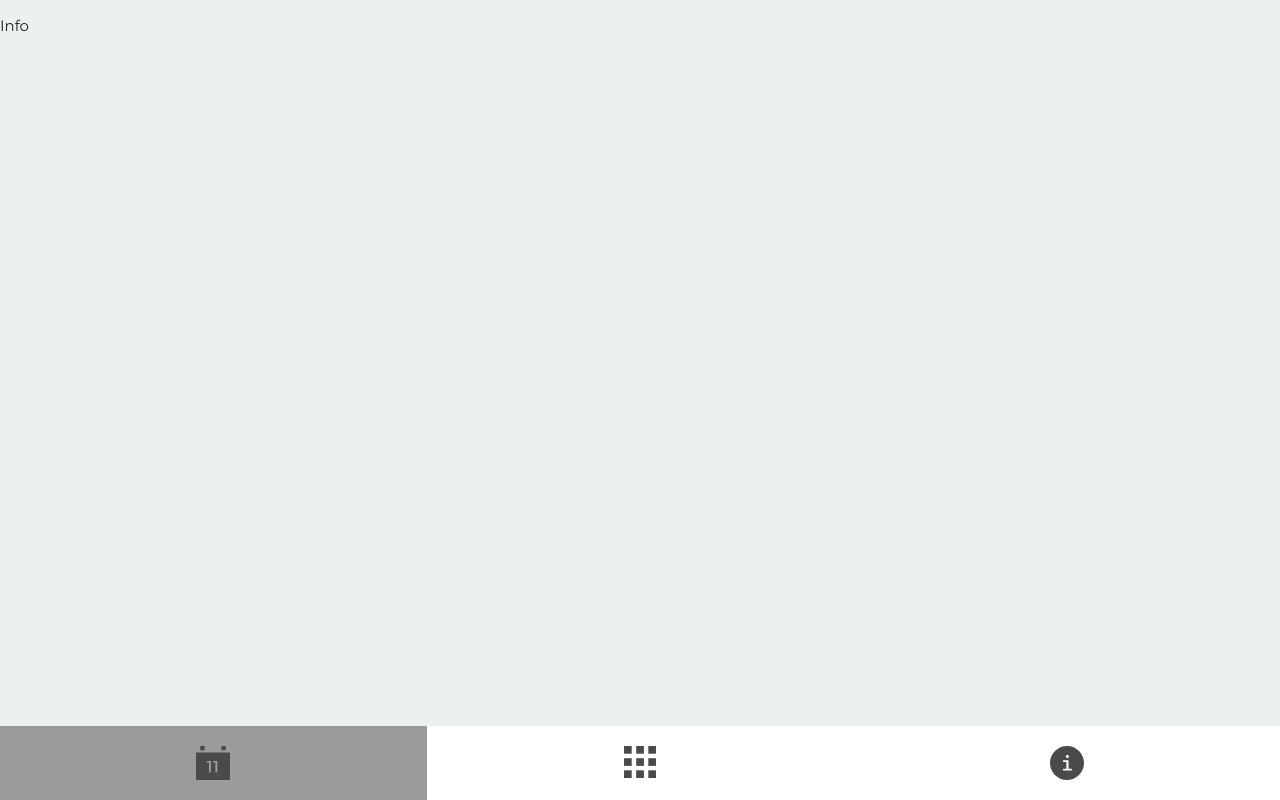
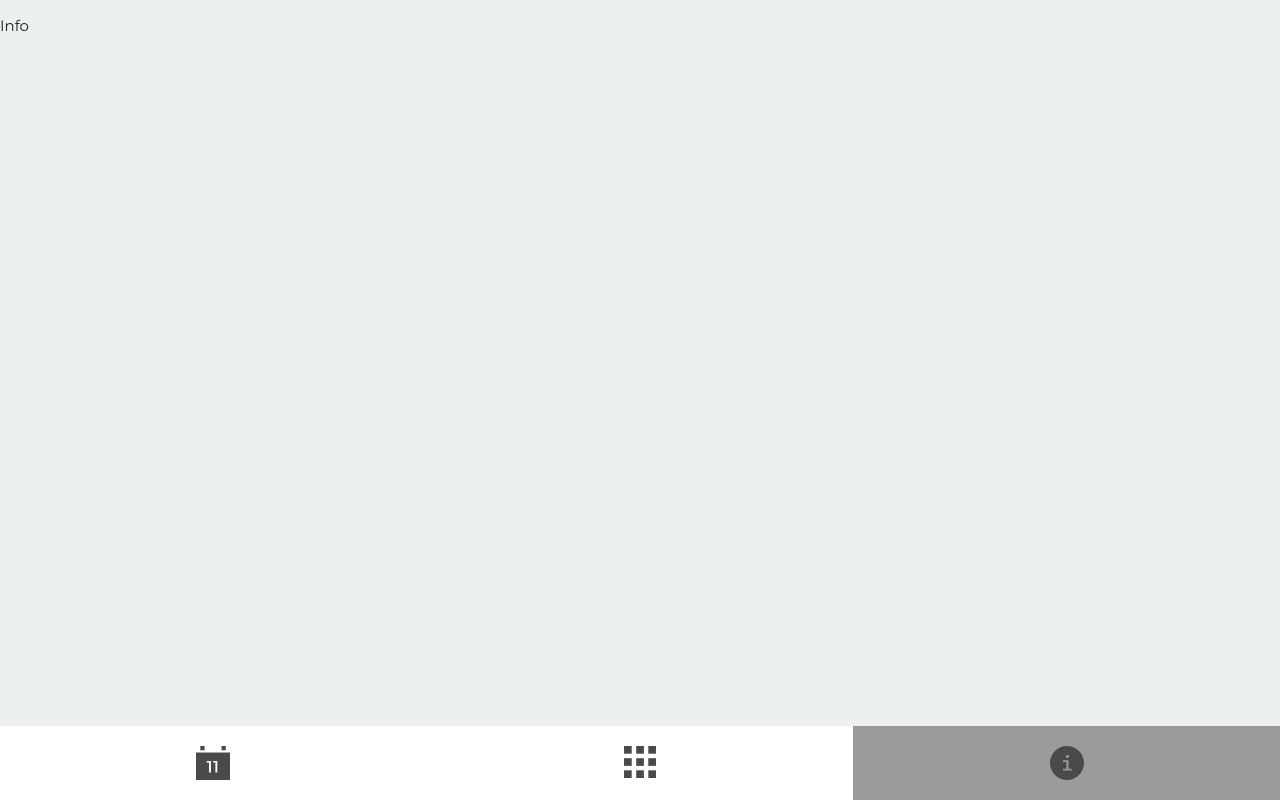
Before and after one commit to mitchdecastro/mgc-tool, a plain HTML site: page info.html in a window 1280 px wide. Drawn offline with Linux system fonts and the light colour scheme.

Commit message:
adding pseudo active states

```diff
--- a/info.html
+++ b/info.html
@@ -25,7 +25,7 @@
         <div class="tabs">
 
           <a href="index.html">
-            <div class="event" style="background: #9B9B9B;">
+            <div class="event" style="background: #fff;">
               <svg xmlns="http://www.w3.org/2000/svg" width="34" height="34" viewBox="0 0 34 34">
                 <g fill="#4A4A4A">
                   <path d="M0 6.4L34 6.4 34 34 0 34 0 6.4ZM14.9 26.6L14.9 14.9 10.7 14.9 10.7 16.6 13 16.6 13 26.6 14.9 26.6ZM21.3 26.6L21.3 14.9 17.1 14.9 17.1 16.6 19.4 16.6 19.4 26.6 21.3 26.6Z"/>
@@ -54,7 +54,7 @@
           </a>
 
           <a href="info.html">
-            <div class="info" style="background: #fff;">
+            <div class="info" style="background: #9B9B9B;">
               <svg xmlns="http://www.w3.org/2000/svg" width="34" height="34" viewBox="0 0 34 34">
                 <path fill="#4A4A4A" fill-rule="evenodd" d="M17,34 C26.3888407,34 34,26.3888407 34,17 C34,7.61115925 26.3888407,0 17,0 C7.61115925,0 0,7.61115925 0,17 C0,26.3888407 7.61115925,34 17,34 Z M17.3826265,11.921503 C18.3312872,11.921503 18.9953497,11.3048735 18.9953497,10.4131324 C18.9953497,9.52139137 18.3312872,8.9047619 17.3826265,8.9047619 C16.4434524,8.9047619 15.7793899,9.52139137 15.7793899,10.4131324 C15.7793899,11.3048735 16.4434524,11.921503 17.3826265,11.921503 Z M21.7938988,24.6145833 L21.7938988,22.8500744 L18.530506,22.8500744 L18.530506,14.2267485 L13.0662202,14.2267485 L13.0662202,15.9912574 L16.3770461,15.9912574 L16.3770461,22.8500744 L12.952381,22.8500744 L12.952381,24.6145833 L21.7938988,24.6145833 Z"/>
               </svg>
```
Also changed, not shown: students.html (+2 -2 lines).
